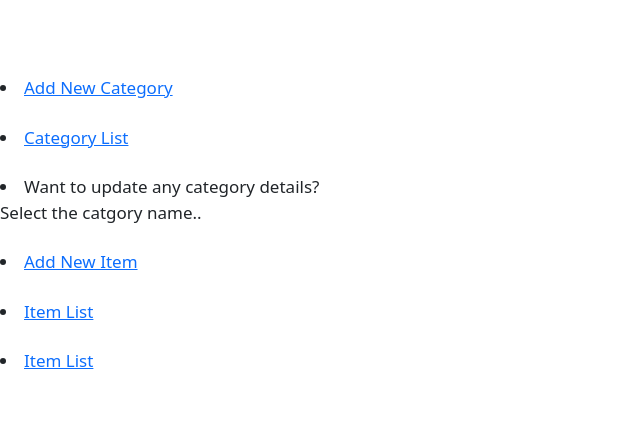
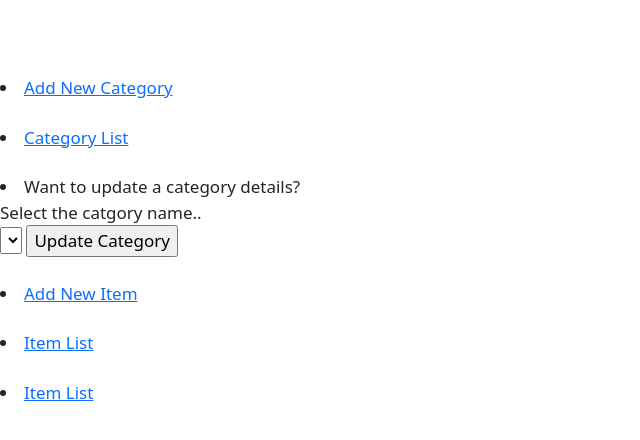
Before and after one commit to JackSparrow9875/Flask, a Flask app: page /admin in a window 1280 px wide. Shown: the part 183-623 px from the top of the page, without its empty margins (0-640 px from the left). Run offline with Flask 3, Linux system fonts and the light colour scheme; lists and menus that the app fills with data are empty; some libraries are stand-ins or nearby versions.

Commit message:
some changes made to the admin.html file

```diff
--- a/app.py
+++ b/app.py
@@ -211,6 +211,9 @@ def category_list():
 
 @app.route('/admin/udpate_category/<int:cat_id>', methods=['GET','POST'])
 def update_cat(cat_id):
+    #selecting all the categories
+    categories = Category.query.all()
+
     form = UpdateCat()
     cat = Category.query.get_or_404(cat_id)
     if request.method == 'POST' and form.validate_on_submit():
@@ -221,7 +224,7 @@ def update_cat(cat_id):
             flash(f'Category {cat.cat_name} has been updated successfully!')
         except Exception as e:
             flash(f'An error occured: {str(e)}')
-    return render_template('update_cat.html', form=form, cat=cat)
+    return render_template('update_cat.html', form=form, cat=cat, categories=categories)
 
 
 #ITEMS
--- a/templates/admin.html
+++ b/templates/admin.html
@@ -15,8 +15,16 @@
     </li>
     <br/>
     <li>
-        Want to update any category details?<br/>
-        Select the catgory name..
+    Want to update a category details?<br/>
+    Select the catgory name..
+    <form action="{{ url_for('update_cat') }}" method="POST">
+        <select name="cat_id">
+            {% for category in categories %}
+                <option value="{{ category.id }}">{{ category.cat_name }}</option>
+            {% endfor %}
+        </select>
+        <input type="submit" value="Update Category">
+    </form>
     </li>
     <br/>
     <li>
```
